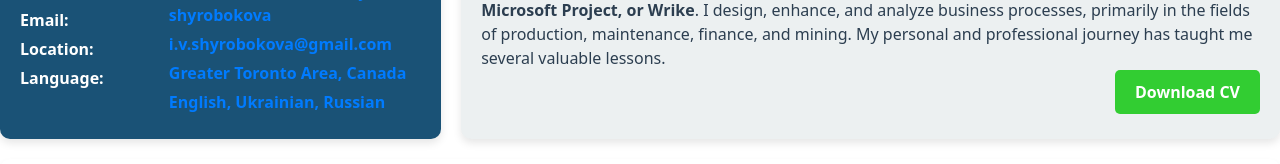
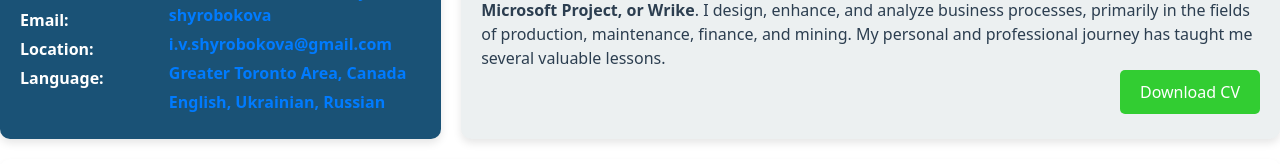
Before and after one commit to IrynaShyrobokova/portfolio-app, an Angular app: page / in a window 1280 px wide. Shown: the part 610-774 px from the top of the page. Built offline with nearby package versions, Linux system fonts and the light colour scheme.

Commit message:
removed bold

```diff
--- a/src/app/components/about/about.component.css
+++ b/src/app/components/about/about.component.css
@@ -82,7 +82,6 @@ p {
   border-radius: 5px;
   cursor: pointer;
   font-size: 16px;
-  font-weight: bold;
   display: inline-block;
   text-decoration: none;
   transition: background-color 0.3s ease;
@@ -95,7 +94,6 @@ p {
 
 .col-35 {
   width: 35%;
-  font-weight: bold;
 }
 
 .col-65 {
```
